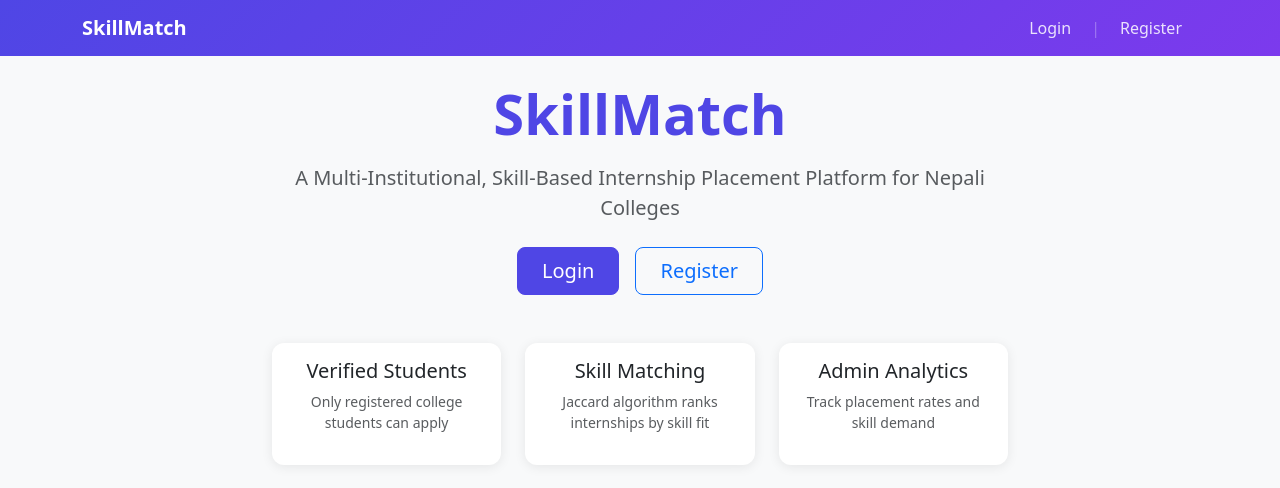
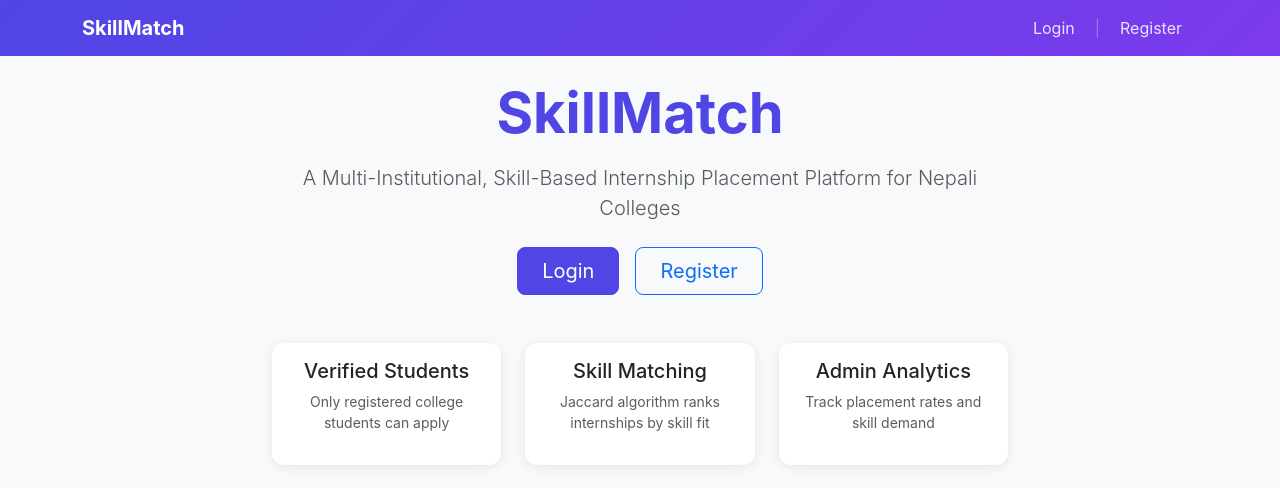
Before and after one commit to suhaneethapa/SkillMatch, a Django app: page / in a window 1280 px wide. Shown: the top 488 px of the page. Run offline with Django 5.2, Linux system fonts and the light colour scheme.

Commit message:
ui: apply system font stack globally for consistent typography

```diff
--- a/templates/base.html
+++ b/templates/base.html
@@ -7,7 +7,7 @@
     <link href="https://cdn.jsdelivr.net/npm/bootstrap@5.3.2/dist/css/bootstrap.min.css" rel="stylesheet">
     <style>
         :root { --primary: #4f46e5; --secondary: #7c3aed; }
-        body { background: #f8f9fa; }
+        body { background: #f8f9fa; font-family: -apple-system, BlinkMacSystemFont, "Segoe UI", Roboto, "Helvetica Neue", Arial, sans-serif; }
         .navbar { background: linear-gradient(135deg, var(--primary), var(--secondary)); }
         .navbar-brand { font-weight: 700; color: white !important; }
         .navbar .nav-link { color: rgba(255,255,255,0.85) !important; padding: 0.5rem 1rem !important; transition: color 0.2s; }
```
